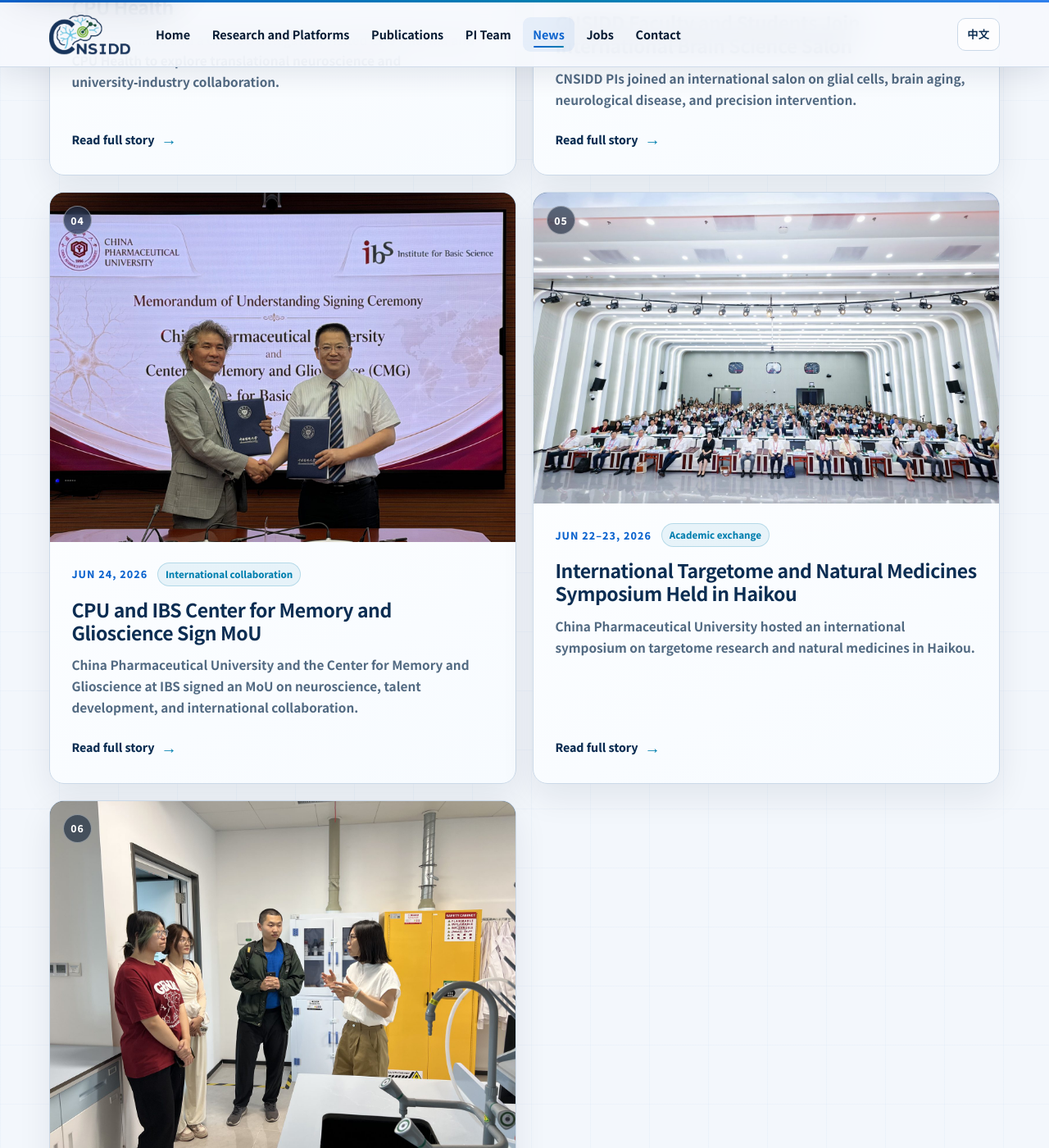
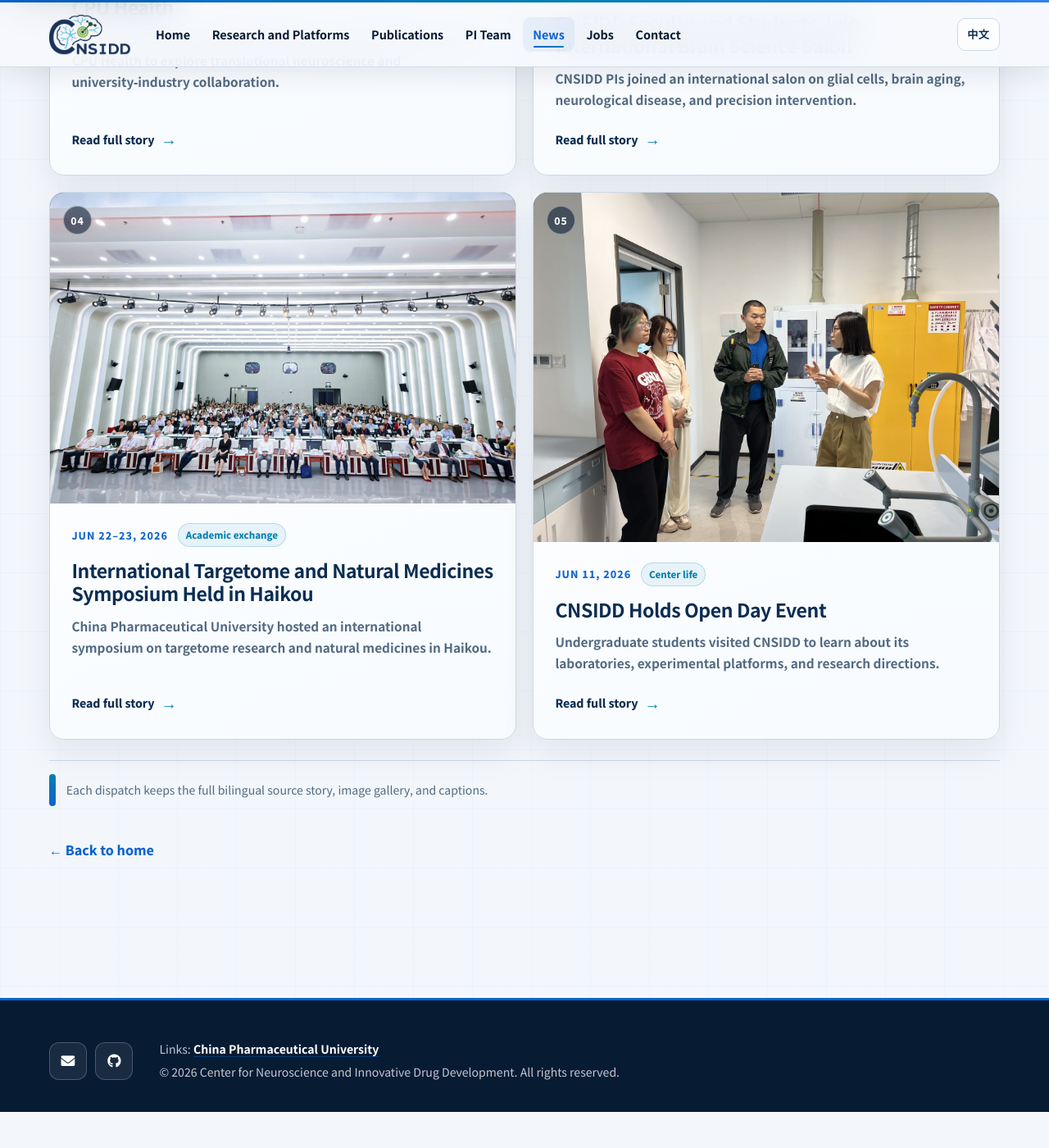
Before and after one commit to CNSPDD-CPU/CNSPDD-CPU, a Jekyll site: the page built from news.md, in a window 1280 px wide and 1400 px high, scrolled down 1534 px. Shown: the whole window at 82% size. Built offline with Jekyll 4.4.1, drawn with Linux system fonts in a browser that asks for light colours; after the commit the page ends 2890 px from its top, so only the background shows below that.

Commit message:
Remove MoU signing news

```diff
--- a/_data/news.yml
+++ b/_data/news.yml
@@ -36,19 +36,6 @@ en:
     url: "/news/yuanshu-salon/"
     image: "/assets/images/news/yuanshu-salon.jpg"
     image_alt: "The International Academic Salon of the Yuanshu Brain Science Research Center"
-    width: 1600
-    height: 1200
-  - slug: "mou-signing"
-    date: "JUN 24, 2026"
-    iso_date: "2026-06-11"
-    category: "International collaboration"
-    category_key: "collaboration"
-    title: "China Pharmaceutical University and the Center for Memory and Glioscience, Institute for Basic Science, Sign Memorandum of Understanding"
-    card_title: "CPU and IBS Center for Memory and Glioscience Sign MoU"
-    excerpt: "China Pharmaceutical University and the Center for Memory and Glioscience at IBS signed an MoU on neuroscience, talent development, and international collaboration."
-    url: "/news/mou-signing/"
-    image: "/assets/images/news/mou-signing.jpg"
-    image_alt: "China Pharmaceutical University and the Center for Memory and Glioscience, Institute for Basic Science, sign the Memorandum of Understanding."
     width: 1600
     height: 1200
   - slug: "targetome-conference"
@@ -118,19 +105,6 @@ cn:
     image_alt: "元枢脑科学研究中心国际学术沙龙现场"
     width: 1600
     height: 1200
-  - slug: "mou-signing"
-    date: "2026年6月24日"
-    iso_date: "2026-06-11"
-    category: "国际合作"
-    category_key: "collaboration"
-    title: "中国药科大学与韩国基础科学研究院记忆与胶质科学中心签署合作备忘录"
-    card_title: "中国药科大学与韩国基础科学研究院签署合作备忘录"
-    excerpt: "中国药科大学与韩国基础科学研究院记忆与胶质科学中心签署合作备忘录，推进神经科学、人才培养与国际合作。"
-    url: "/cn/news/mou-signing/"
-    image: "/assets/images/news/mou-signing.jpg"
-    image_alt: "中国药科大学与韩国基础科学研究院记忆与胶质科学中心合作备忘录签署现场"
-    width: 1600
-    height: 1200
   - slug: "targetome-conference"
     date: "2026年6月22日至23日"
     iso_date: "2026-06-11"
--- a/news/mou-signing.md
+++ /dev/null
@@ -1,69 +0,0 @@
----
-layout: default
-title: "China Pharmaceutical University and the Center for Memory and Glioscience, Institute for Basic Science, Sign Memorandum of Understanding"
-permalink: /news/mou-signing/
----
-
-{% include news_styles.html %}
-
-
-
-
-<div class="news-article-page">
-    <div class="news-article-back">
-        <a class="news-back-link" href="{{ '/news/' | relative_url }}">← Back to news archive</a>
-    </div>
-    <header class="news-article-header">
-        <p class="news-article-kicker">Center dispatch · CNSIDD</p>
-        <h1 class="news-article-title">China Pharmaceutical University and the Center for Memory and Glioscience, Institute for Basic Science, Sign Memorandum of Understanding</h1>
-        <p class="news-article-lead">China Pharmaceutical University and the Center for Memory and Glioscience at IBS signed an MoU on neuroscience, talent development, and international collaboration.</p>
-        <div class="news-article-meta">
-            <time datetime="2026-06-24">JUN 24, 2026</time>
-            <span class="news-chip news-chip--collaboration">International collaboration</span>
-        </div>
-    </header>
-
-    <figure class="news-article-hero">
-        <img src="{{ '/assets/images/news/mou-signing.jpg' | relative_url }}" alt="China Pharmaceutical University and the Center for Memory and Glioscience, Institute for Basic Science, sign the Memorandum of Understanding." width="1600" height="1200" loading="eager" decoding="async">
-        <figcaption class="news-figure-caption">China Pharmaceutical University and the Center for Memory and Glioscience, Institute for Basic Science, sign the Memorandum of Understanding.</figcaption>
-    </figure>
-
-    <div class="news-article-content">
-        <div class="news-article-copy">
-            <aside class="news-article-brief">
-                <p class="news-article-brief-label">Brief summary</p>
-                <p>On June 24, 2026, China Pharmaceutical University and the Center for Memory and Glioscience, Institute for Basic Science, Republic of Korea, held a meeting for the signing of a Memorandum of Understanding. The two sides exchanged views on neuroscience research, talent development, and international cooperation, and reached a shared understanding on future collaboration in student exchange, research cooperation, joint academic activities, and platform-based international partnership.</p>
-            </aside>
-            <p>On June 24, 2026, a meeting was held to mark the signing of a Memorandum of Understanding (MoU) between China Pharmaceutical University (CPU) and the Center for Memory and Glioscience (CMG), Institute for Basic Science (IBS), Republic of Korea. The two sides held in-depth discussions on frontier research in neuroscience, talent development, and international collaboration, and formally signed the MoU, marking an important step forward in their cooperation in brain science and related interdisciplinary fields.</p>
-<p>The meeting was attended by Professor Hequan Yao, Vice President of China Pharmaceutical University; Ms. Xiaoxuan Liu, Deputy Director of the Office of International Exchange and Cooperation; Professor Frank Kirchhoff, Member of the Academia Europaea and Director of the Center for Neuroscience and Innovative Drug Development (CNSIDD); and Professor Xianshu Bai from CNSIDD. Participants from the Korean side included Professor C. Justin Lee, President of the Korean Brain and Neuroscience Society and Director of CMG, IBS, and Dr. Jae-Hun Lee, Senior Research Fellow at IBS.</p>
-<p>During the meeting, both sides introduced their respective progress in research platform development, faculty and research team building, strategic research directions, and international cooperation. The participants exchanged views on future priorities for collaboration and agreed that, against the backdrop of rapid advances in neuroscience and brain science, practical cooperation based on complementary strengths will help promote high-level scientific innovation and international talent training.</p>
-<p>According to the MoU, the two institutions will, on the basis of equality and mutual benefit, actively explore cooperation in student exchange, exchange of research and teaching staff, collaborative research in fields of mutual interest, joint academic and scientific activities, and the sharing of teaching and academic materials. Specific projects and activities will be further developed and implemented through subsequent discussions between the two institutions.</p>
-<p>The signing of the MoU lays a solid foundation for establishing a long-term and stable partnership between China Pharmaceutical University and CMG, IBS. It will also further support CNSIDD in expanding international academic exchange, strengthening collaborative research, and building a high-level global cooperation network in neuroscience and precision drug discovery.</p>
-        </div>
-        <aside class="news-article-side" aria-label="At a glance">
-            <p class="news-article-side-kicker">At a glance</p>
-            <div class="news-article-side-line">
-                <span>Published</span>
-                <strong>June 24, 2026</strong>
-            </div>
-            <div class="news-article-side-line">
-                <span>Format</span>
-                <strong>International collaboration</strong>
-            </div>
-            <div class="news-article-side-line">
-                <span>Gallery</span>
-                <strong>2 images</strong>
-            </div>
-        </aside>
-    </div>
-
-        <section class="news-article-gallery" aria-labelledby="mou-signing-gallery-title">
-            <h2 class="news-article-gallery-title" id="mou-signing-gallery-title">Field notes</h2>
-            <div class="news-gallery-grid">
-                <figure class="news-figure">
-                <img src="{{ '/assets/images/news/mou-discussion.jpg' | relative_url }}" alt="Representatives from both sides hold discussions on neuroscience research and international collaboration." width="1600" height="1200" loading="lazy" decoding="async">
-                <figcaption>Representatives from both sides hold discussions on neuroscience research and international collaboration.</figcaption>
-            </figure>
-            </div>
-        </section>
-</div>
```
Also changed, not shown: cn/news/mou-signing.md (deleted, +0 -70 lines).
